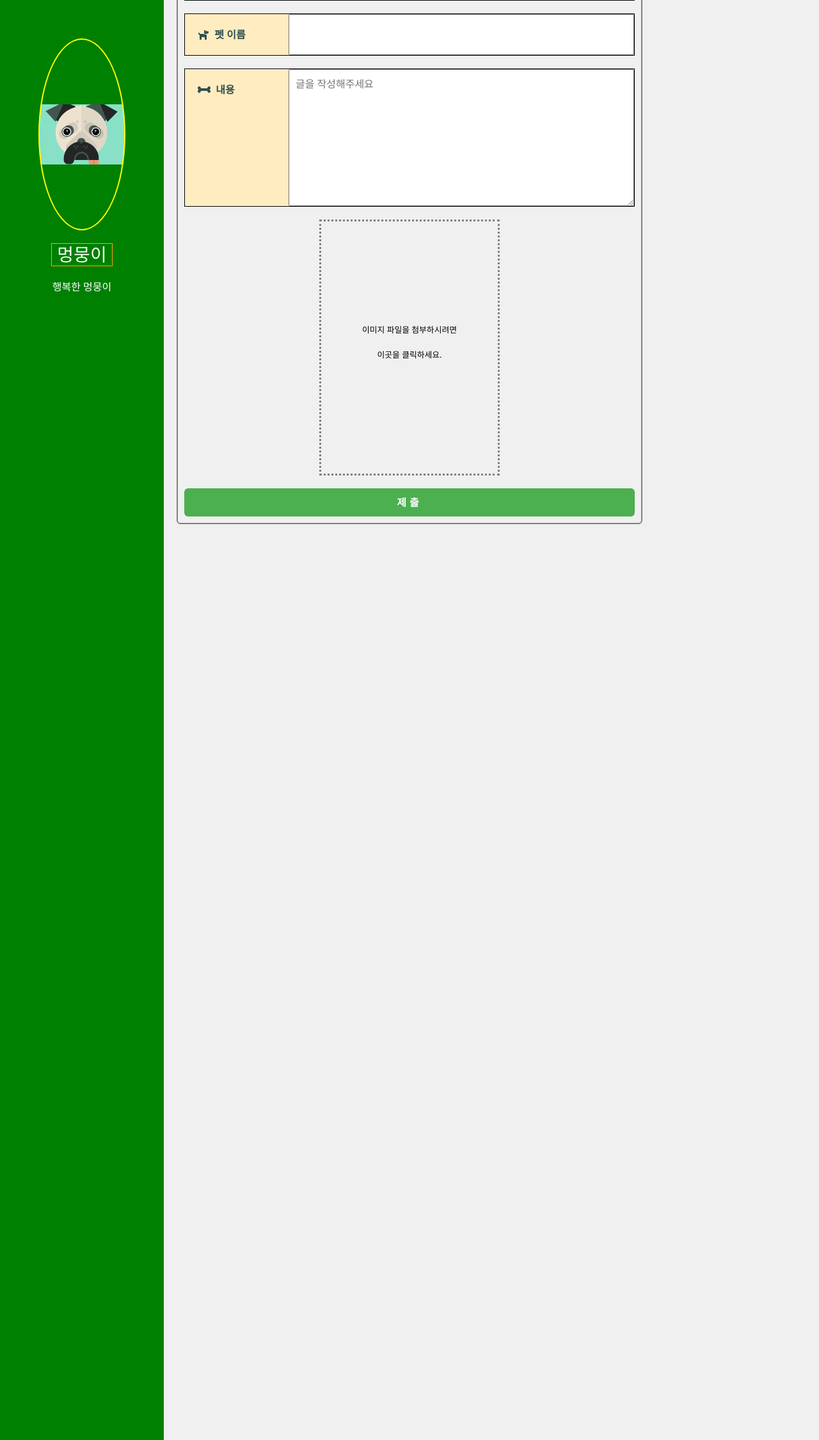
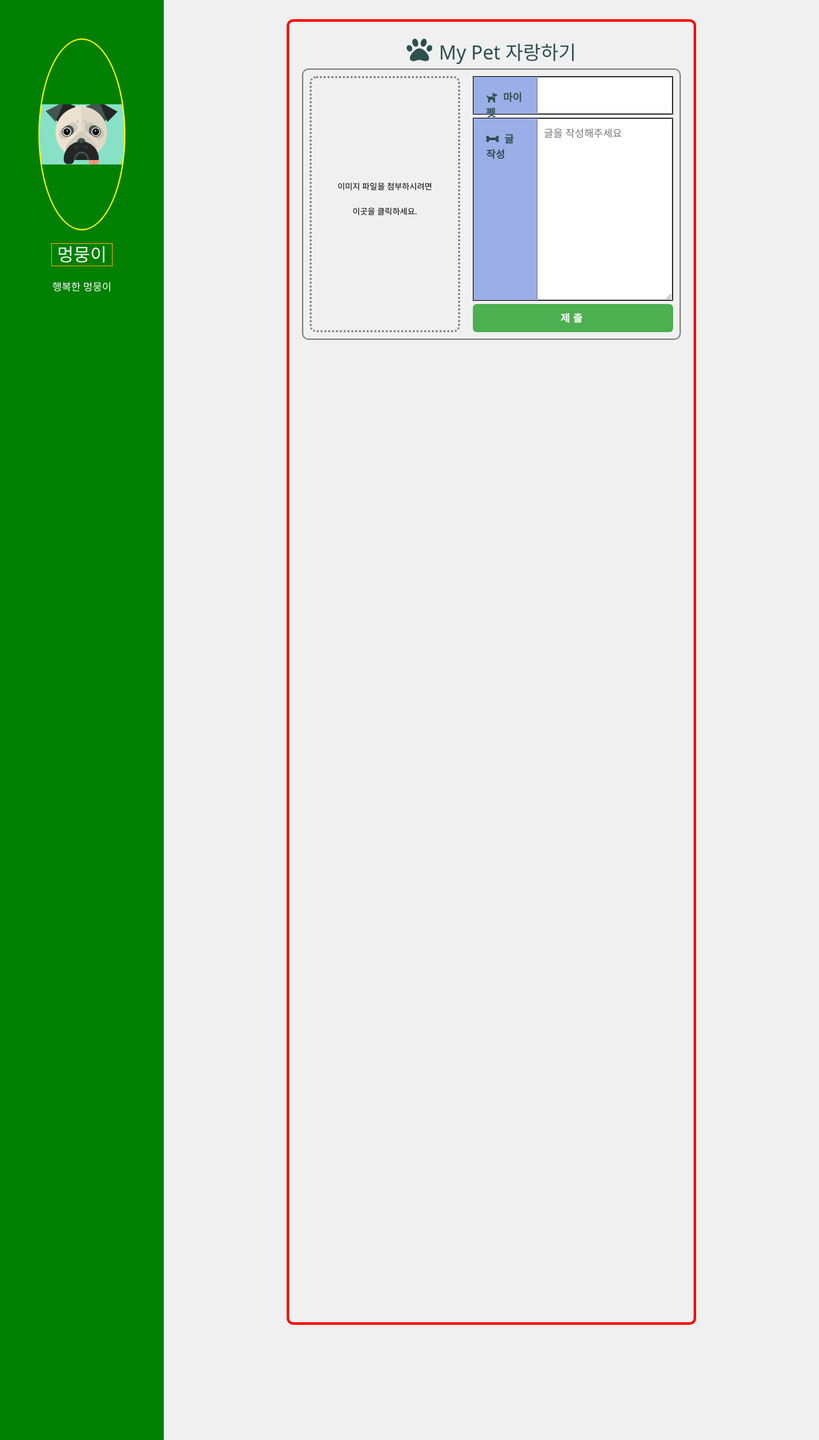
Before and after one commit to Hazel0c0/dogcommunity-org, a Java web app: template src/main/webapp/WEB-INF/views/board/write.jsp in a window 1280 px wide. Shown: the part 150-2400 px from the top of the page at 64% size. Run offline with Spring Boot 4, a stand-in JSP engine, Linux system fonts and the light colour scheme; the template is opened without the code that fills it, so the values that code supplies are empty; some of the project's set-up classes (security, data sources, template engines, error pages and the like) are left out, and stand-ins take their place; some libraries are stand-ins or nearby versions; some web fonts are replaced.

Commit message:
write 일부 script 기능 추가

```diff
--- a/src/main/webapp/WEB-INF/views/board/write.jsp
+++ b/src/main/webapp/WEB-INF/views/board/write.jsp
@@ -14,19 +14,16 @@
     <%@ include file="../include/header.jsp" %>
     <!-- css -->
     <link rel="stylesheet" href="/assets/css/main-static.css">
+    <!-- js -->
+    <script src="https://cdn.ckeditor.com/4.17.2/standard/ckeditor.js"></script>
 
     <style>
-        /* 게시물 작성 CSS */
         section {
-            /*margin-top: 300px;*/
-            /*margin-left: 400px;*/
-            width: 60%;
-            /*border: 4px solid red;*/
+            width: 50%;
+            border: 4px solid red;
+            margin: 180px auto;
             padding: 20px;
-        }
-
-        section > * {
-            border-radius: 6px;
+            border-radius: 10px;
         }
 
         h1 {
@@ -36,28 +33,67 @@
         }
 
         #formContent {
+            border-radius: 10px;
             border: 2px double gray;
             padding: 10px;
+            display: flex;
+        }
+
+        #formContent > * {
+            border-radius: 10px;
+        }
+
+        .imgUpload {
+            flex:1.5;
+            /* border: 5px solid red; */
+            margin-right: 20px;
+        }
+
+        .writePlace {
+            flex:2;
+            /* border: 5px solid blue; */
+            display: flex;
+            flex-direction: column;
         }
 
         .form-group {
-            margin-bottom: 20px;
+            margin-bottom: 5px;
             width: 100%;
             display: flex;
             border: 1px solid black;
         }
 
+        /* 파일 이미지 업로드 박스 구간 */
+        .upload-box {
+            border-radius: 10px;
+            margin: auto;
+            height: 400px;
+            border: 3px dotted gray;
+            justify-content: center;
+            /* align-content: center; */
+            color: black;
+            font-size: 0.8em;
+            text-align: center;
+            align-items: center;
+            cursor: pointer;
+
+        }
+
+        #attachedImg {
+            display: none;
+        }
+
+
         /* 글씨 영역 */
         label {
             display: inline-block;
-            width: 200px;
-            background: rgb(255, 236, 192);
+            width: 130px;
+            background: rgb(156, 174, 231);
             font-weight: 800;
             color: darkslategray;
             padding: 20px;
 
         }
-
         textarea {
             width: 100%;
             padding: 10px;
@@ -76,6 +112,15 @@
             /*background: yellow;*/
         }
 
+        .write1 {
+            height: 60px;
+        }
+
+        .write2 {
+            flex:3;
+        }
+
+        /* 버튼 영역 */
         button {
             background-color: #4CAF50;
             color: white;
@@ -86,6 +131,7 @@
             cursor: pointer;
             width: 100%;
             font-weight: 700;
+            /* flex:1; */
 
         }
 
@@ -95,67 +141,44 @@
             color: white;
 
         }
-
-        /* 파일 사진 업로드 박스 구간 */
-        .upload-box {
-            width: 40%;
-            margin: auto;
-            margin-bottom: 20px;
-            height: 400px;
-            border: 3px dotted gray;
-            display: flex;
-            justify-content: center;
-            align-content: center;
-            color: black;
-            font-size: 0.8em;
-            text-align: center;
-            align-items: center;
-            cursor: pointer;
-        }
-
-        #attachedImg {
-            display: none;
-        }
-
     </style>
 </head>
 
 <body>
 <section>
+    <h1><i class="fas fa-paw"></i>&nbsp;<em style="font-size: 30px">My Pet 자랑하기</em></h1>
 
-    <h1><i class="fas fa-paw"></i>&nbsp;<em style="font-size: 35px">My Pet 게시판</em></h1>
-    <form method="post" action="/board/write" enctype="multipart/form-data" id="formContent">
-        <div class="writeArea">
-
-            <div class="form-group">
-                <label for="boardNo"><i class="fas fa-bone"></i>&nbsp;&nbsp;게시판 번호</label>
-                <input type="text" id="boardNo" name="boardNo" value="${boardNo}" readonly>
-            </div>
-
-            <input type="hidden" id="petNo" name="petNo" value="${p.petNo}" readonly>
-
-            <div class="form-group">
-                <label for="petName"><i class="fas fa-dog"></i>&nbsp;&nbsp;펫 이름</label>
-                <input type="text" id="petName" name="petName" value="${p.petName}" readonly>
-            </div>
-
-            <div class="form-group">
-                <label for="content"><i class="fas fa-bone"></i>&nbsp;&nbsp;내용</label>
-                <textarea id="content" name="content" rows="8" maxlength="200" placeholder="글을 작성해주세요" required></textarea>
-            </div>
-        </div>
+    <form id="formContent" method="post" action="/board/write" enctype="multipart/form-data">
         <div class="imgUpload">
             <div class="form-group upload-box">
                 <p>이미지 파일을 첨부하시려면<br><br>이곳을 클릭하세요.</p>
             </div>
             <input type="file" id="attachedImg" name="attachedImg" accept="image">
+        </div>
 
+        <div class="hiddenValues">
+            <input type="hidden" id="boardNo" name="boardNo" value="${boardNo}" readonly>
+            <input type="hidden" id="petNo" name="petNo" value="${p.petNo}" readonly>
+        </div>
+
+        <div class="writePlace">
+            <div class="form-group write1">
+                <label for="petName"><i class="fas fa-dog"></i>&nbsp;&nbsp;마이 펫</label>
+                <input type="text" id="petName" name="petName" value="${p.petName}" readonly>
+            </div>
+            <div class="form-group write2">
+                <label for="content"><i class="fas fa-bone"></i>&nbsp;&nbsp;글 작성</label>
+                <textarea id="content" name="content" rows="8" maxlength="200" placeholder="글을 작성해주세요" required></textarea>
+            </div>
             <button type="submit" id="submitBtn">제출</button>
         </div>
     </form>
+
 </section>
 
 <script>
+    CKEDITOR.replace('content');
+
     const $uploadBox = document.querySelector('.upload-box');
     const $attachedImg = document.getElementById('attachedImg');
 
@@ -179,6 +202,7 @@
                 $uploadBox.style.backgroundRepeat = 'no-repeat';
                 $uploadBox.style.backgroundPosition = 'center';
                 $uploadBox.querySelector('p').style.display = 'none';
+                $uploadBox.style.border = 'none';
             };
         }
     });
--- a/src/main/webapp/WEB-INF/views/include/header.jsp
+++ b/src/main/webapp/WEB-INF/views/include/header.jsp
@@ -48,7 +48,7 @@
             <li><a href="#"><span class="lnr lnr-bubble"> 메시지</span></a></li>
             <li><a href="#"><span class="lnr lnr-alarm"> 알림</span></a></li>
             <li><a href="/pet/modify"><span class="lnr lnr-user"> 프로필 수정</span></a></li>
-            <li><a href="/user/logout"> 로그아웃</a></li>
+            <li><a href="/user/logout"><span class="lnr lnr-exit"> 로그아웃</span></a></li>
         </ul>
     </nav>
 </header>
@@ -61,11 +61,11 @@
             <p id="profileHashTag">행복한 멍뭉이</p>
         </a>
 
-<%--        <c:if test="${sessionScope.login != null}">--%>
+<%--        <c:if test="${login != null}">--%>
 <%--            <a href="/pet/profile">--%>
-<%--                <div class="profile-img"></div>--%>
-<%--                <h3 id="profilePetName">${}</h3>--%>
-<%--                <p id="profileHashTag">${}</p>--%>
+<%--                <div class="profile-img">${login.petPhoto}</div>--%>
+<%--                <h3 id="profilePetName">${login.petName}</h3>--%>
+<%--                <p id="profileHashTag">ㅎㅎ</p>--%>
 <%--            </a>--%>
 <%--        </c:if>--%>
     </div>
--- a/src/main/webapp/WEB-INF/views/main/profile-modify.jsp
+++ b/src/main/webapp/WEB-INF/views/main/profile-modify.jsp
@@ -50,7 +50,7 @@
         <textarea id="hashTag" name="hashtag" rows="4" required></textarea>
 
         <label for="profileSuggest">프로필에 계정 추천 표시</label>
-        <p>강아지의 프로필이 다른 프로필에서 추천될 수 있는지를 선택하세요.
+        <p id="choice">강아지의 프로필이 다른 프로필에서 추천될 수 있는지를 선택하세요.
             &nbsp;&nbsp;&nbsp;
             <input type="checkbox" id="profileSuggest" name="profileSuggest">
         </p>
--- a/src/main/webapp/WEB-INF/views/main/profile.jsp
+++ b/src/main/webapp/WEB-INF/views/main/profile.jsp
@@ -51,7 +51,7 @@
         <textarea id="hashTag" name="hashtag" rows="4" required></textarea>
 
         <label for="profileSuggest">프로필에 계정 추천 표시</label>
-        <p>강아지의 프로필이 다른 프로필에서 추천될 수 있는지를 선택하세요.
+        <p id="choice">강아지의 프로필이 다른 프로필에서 추천될 수 있는지를 선택하세요.
             &nbsp;&nbsp;&nbsp;
             <input type="checkbox" id="profileSuggest" name="profileSuggest">
         </p>
```
Also changed, not shown: src/main/resources/static/assets/css/profile.css (+3 -175 lines).
